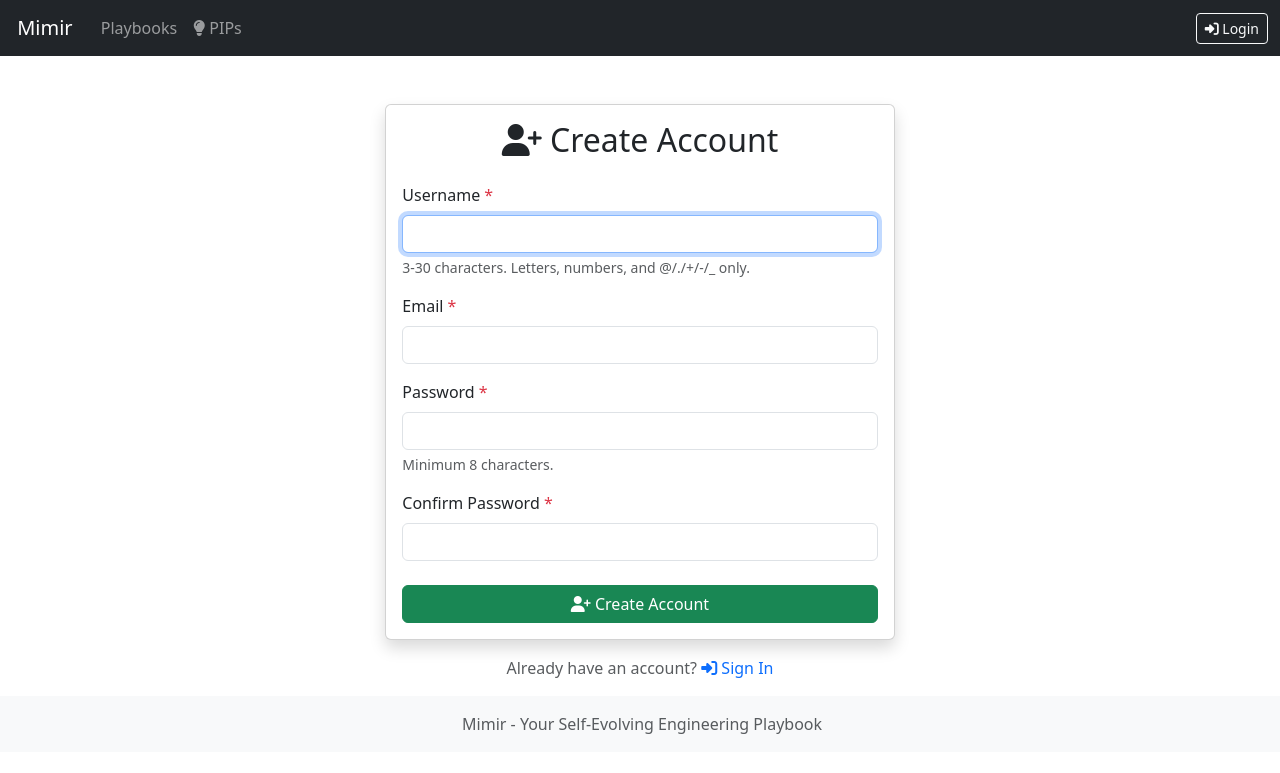
After one commit to petelind/mimir, a Django app: page /auth/user/register/ in a window 1280 px wide. The commit adds this page. Shown: the top 773 px of the page. Run offline with Django 5.2, Linux system fonts and the light colour scheme; some libraries are stand-ins or nearby versions.

Commit message:
feat(auth): implement user registration (AUTH-03)
Phase 3 per AUTH_IMPLEMENTATION_PLAN.md:

Backend - Registration view:
- Add register() view in accounts/views.py
- No Django Forms per SAO.md architecture
- Manual validation via _validate_registration_data() helper
- Validates: username (3-30 chars, unique), email (format, unique),
  password (min 8 chars), password confirmation (must match)
- Auto-login after successful registration
- Redirect to /auth/user/onboarding/
- Comprehensive logging per informative-logging.md

Frontend - Registration template:
- Extends base.html
- Bootstrap 5 styling with validation
- Fields: username, email, password, password_confirm
- Field-level error display with icons
- Form-level error alerts
- Help text for username and password requirements
- Link back to login page
- All data-testid attributes for testing

Updates:
- Add registration link to login page
- Add User model import
- Add /auth/user/register/ URL route

Integration Tests (9 tests - ALL PASSING):
- test_register_new_user_redirects_to_onboarding ✅
- test_register_with_duplicate_username_shows_error ✅
- test_register_with_duplicate_email_shows_error ✅
- test_register_with_password_mismatch_shows_error ✅
- test_register_with_short_password_shows_error ✅
- test_register_with_invalid_email_shows_error ✅
- test_register_with_short_username_shows_error ✅
- test_get_register_page_displays_form ✅
- test_registration_link_visible_on_login_page ✅

Refs: #9 (AUTH-03)

```diff
--- a/accounts/urls.py
+++ b/accounts/urls.py
@@ -1,10 +1,11 @@
 """URL configuration for accounts app."""
 from django.urls import path
-from .views import login_view, custom_logout_view, onboarding
+from .views import login_view, custom_logout_view, onboarding, register
 
 # URL convention: /auth/user/{action}/
 urlpatterns = [
     path('user/login/', login_view, name='login'),
     path('user/logout/', custom_logout_view, name='logout'),
+    path('user/register/', register, name='register'),
     path('user/onboarding/', onboarding, name='onboarding'),
 ]
--- a/accounts/views.py
+++ b/accounts/views.py
@@ -1,6 +1,7 @@
 """Authentication views for user login and logout."""
 import logging
 from django.contrib.auth import authenticate, login as auth_login, logout
+from django.contrib.auth.models import User
 from django.contrib.auth.decorators import login_required
 from django.contrib import messages
 from django.shortcuts import render, redirect
@@ -155,3 +156,127 @@ def onboarding(request):
     """
     logger.info(f"User {request.user.username} accessed onboarding stub")
     return render(request, 'accounts/onboarding.html')
+
+
+def _validate_registration_data(username, email, password, password_confirm):
+    """
+    Validate registration form data.
+
+    Internal helper for register view.
+
+    :param username: str - Username from form. Example: "maria"
+    :param email: str - Email from form. Example: "maria@example.com"
+    :param password: str - Password from form. Example: "SecurePass123"
+    :param password_confirm: str - Password confirmation. Example: "SecurePass123"
+    :return: dict - Validation errors. Example: {"password": ["Passwords do not match."]}
+
+    Validation Rules:
+        - Username: Required, non-empty, 3-30 chars, unique
+        - Email: Required, valid format, unique
+        - Password: Required, min 8 chars
+        - Password confirmation: Must match password
+    """
+    errors = {}
+
+    # Username validation
+    if not username:
+        errors['username'] = ['This field is required.']
+    elif len(username) < 3 or len(username) > 30:
+        errors['username'] = ['Username must be between 3 and 30 characters.']
+    elif User.objects.filter(username=username).exists():
+        errors['username'] = ['This username is already taken.']
+
+    # Email validation
+    if not email:
+        errors['email'] = ['This field is required.']
+    elif '@' not in email or '.' not in email.split('@')[-1]:
+        errors['email'] = ['Enter a valid email address.']
+    elif User.objects.filter(email=email).exists():
+        errors['email'] = ['This email is already registered.']
+
+    # Password validation
+    if not password:
+        errors['password'] = ['This field is required.']
+    elif len(password) < 8:
+        errors['password'] = ['Password must be at least 8 characters long.']
+
+    # Password confirmation
+    if not password_confirm:
+        errors['password_confirm'] = ['This field is required.']
+    elif password and password_confirm and password != password_confirm:
+        errors['password_confirm'] = ['Passwords do not match.']
+
+    return errors
+
+
+@require_http_methods(["GET", "POST"])
+def register(request):
+    """
+    Display registration form and handle user registration.
+
+    Custom implementation without Django Forms per SAO.md architecture.
+
+    Template: accounts/register.html
+    Context:
+        errors: dict - Field-specific and non-field errors
+        username: str - Preserved username on error
+        email: str - Preserved email on error
+
+    :param request: Django request object
+    :return: Rendered registration template or redirect to onboarding
+    """
+    logger.info(f"Registration page accessed via {request.method}")
+
+    # GET request - display form
+    if request.method == 'GET':
+        logger.info("Displaying registration form")
+        return render(request, 'accounts/register.html', {
+            'errors': {},
+            'username': '',
+            'email': ''
+        })
+
+    # POST request - handle registration
+    username = request.POST.get('username', '').strip()
+    email = request.POST.get('email', '').strip()
+    password = request.POST.get('password', '')
+    password_confirm = request.POST.get('password_confirm', '')
+
+    logger.info(f"Registration attempt for username: {username}, email: {email}")
+
+    # Validate input
+    errors = _validate_registration_data(username, email, password, password_confirm)
+    if errors:
+        logger.warning(f"Registration validation failed for username: {username}, errors: {list(errors.keys())}")
+        return render(request, 'accounts/register.html', {
+            'errors': errors,
+            'username': username,
+            'email': email
+        })
+
+    # Create user
+    try:
+        user = User.objects.create_user(
+            username=username,
+            email=email,
+            password=password
+        )
+        logger.info(f"User {username} created successfully")
+
+        # Auto-login
+        auth_login(request, user)
+        logger.info(f"User {username} auto-logged in after registration")
+
+        # Redirect to onboarding
+        logger.info(f"Redirecting user {username} to onboarding")
+        return redirect('/auth/user/onboarding/')
+    except Exception as e:
+        logger.error(f"Error creating user {username}: {str(e)}")
+        errors = {
+            'non_field_errors': ['An error occurred during registration. Please try again.']
+        }
+        return render(request, 'accounts/register.html', {
+            'errors': errors,
+            'username': username,
+            'email': email
+        })
--- /dev/null
+++ b/templates/accounts/register.html
@@ -0,0 +1,125 @@
+{% extends "base.html" %}
+
+{% block title %}Register - Mimir{% endblock %}
+
+{% block content %}
+<div class="row justify-content-center mt-5">
+    <div class="col-md-6 col-lg-5">
+        <div class="card shadow">
+            <div class="card-body">
+                <h2 class="card-title text-center mb-4">
+                    <i class="fa-solid fa-user-plus"></i> Create Account
+                </h2>
+
+                {% if errors.non_field_errors %}
+                <div class="alert alert-danger alert-dismissible fade show" role="alert" data-testid="register-error-message">
+                    <i class="fa-solid fa-triangle-exclamation me-2"></i>
+                    <strong>Registration failed:</strong> {{ errors.non_field_errors.0 }}
+                    <button type="button" class="btn-close" data-bs-dismiss="alert" aria-label="Close"></button>
+                </div>
+                {% endif %}
+
+                <form method="post" data-testid="register-form">
+                    {% csrf_token %}
+
+                    <div class="mb-3">
+                        <label for="id_username" class="form-label">Username <span class="text-danger">*</span></label>
+                        <input
+                            type="text"
+                            name="username"
+                            id="id_username"
+                            class="form-control {% if errors.username %}is-invalid{% endif %}"
+                            data-testid="register-username-input"
+                            value="{{ username }}"
+                            minlength="3"
+                            maxlength="30"
+                            required
+                            autofocus>
+                        <div class="form-text">3-30 characters. Letters, numbers, and @/./+/-/_ only.</div>
+                        {% if errors.username %}
+                        <div class="invalid-feedback d-block" data-testid="username-field-error">
+                            <i class="fa-solid fa-circle-exclamation me-1"></i>
+                            {{ errors.username.0 }}
+                        </div>
+                        {% endif %}
+                    </div>
+
+                    <div class="mb-3">
+                        <label for="id_email" class="form-label">Email <span class="text-danger">*</span></label>
+                        <input
+                            type="email"
+                            name="email"
+                            id="id_email"
+                            class="form-control {% if errors.email %}is-invalid{% endif %}"
+                            data-testid="register-email-input"
+                            value="{{ email }}"
+                            required>
+                        {% if errors.email %}
+                        <div class="invalid-feedback d-block" data-testid="email-field-error">
+                            <i class="fa-solid fa-circle-exclamation me-1"></i>
+                            {{ errors.email.0 }}
+                        </div>
+                        {% endif %}
+                    </div>
+
+                    <div class="mb-3">
+                        <label for="id_password" class="form-label">Password <span class="text-danger">*</span></label>
+                        <input
+                            type="password"
+                            name="password"
+                            id="id_password"
+                            class="form-control {% if errors.password %}is-invalid{% endif %}"
+                            data-testid="register-password-input"
+                            minlength="8"
+                            required>
+                        <div class="form-text">Minimum 8 characters.</div>
+                        {% if errors.password %}
+                        <div class="invalid-feedback d-block" data-testid="password-field-error">
+                            <i class="fa-solid fa-circle-exclamation me-1"></i>
+                            {{ errors.password.0 }}
+                        </div>
+                        {% endif %}
+                    </div>
+
+                    <div class="mb-4">
+                        <label for="id_password_confirm" class="form-label">Confirm Password <span class="text-danger">*</span></label>
+                        <input
+                            type="password"
+                            name="password_confirm"
+                            id="id_password_confirm"
+                            class="form-control {% if errors.password_confirm %}is-invalid{% endif %}"
+                            data-testid="register-password-confirm-input"
+                            minlength="8"
+                            required>
+                        {% if errors.password_confirm %}
+                        <div class="invalid-feedback d-block" data-testid="password-confirm-field-error">
+                            <i class="fa-solid fa-circle-exclamation me-1"></i>
+                            {{ errors.password_confirm.0 }}
+                        </div>
+                        {% endif %}
+                    </div>
+
+                    <button
+                        type="submit"
+                        class="btn btn-success w-100"
+                        data-testid="register-submit-button"
+                        data-bs-toggle="tooltip"
+                        data-bs-placement="top"
+                        title="Create your account and start onboarding">
+                        <i class="fa-solid fa-user-plus"></i> Create Account
+                    </button>
+                </form>
+            </div>
+        </div>
+
+        <div class="text-center mt-3">
+            <p class="text-muted">
+                Already have an account?
+                <a href="{% url 'login' %}" class="text-decoration-none">
+                    <i class="fa-solid fa-sign-in-alt"></i> Sign In
+                </a>
+            </p>
+        </div>
+    </div>
+</div>
+{% endblock %}
```
Also changed, not shown: templates/accounts/login.html (+7 -0 lines), tests/integration/test_auth_registration.py (added, +268 -0 lines).
